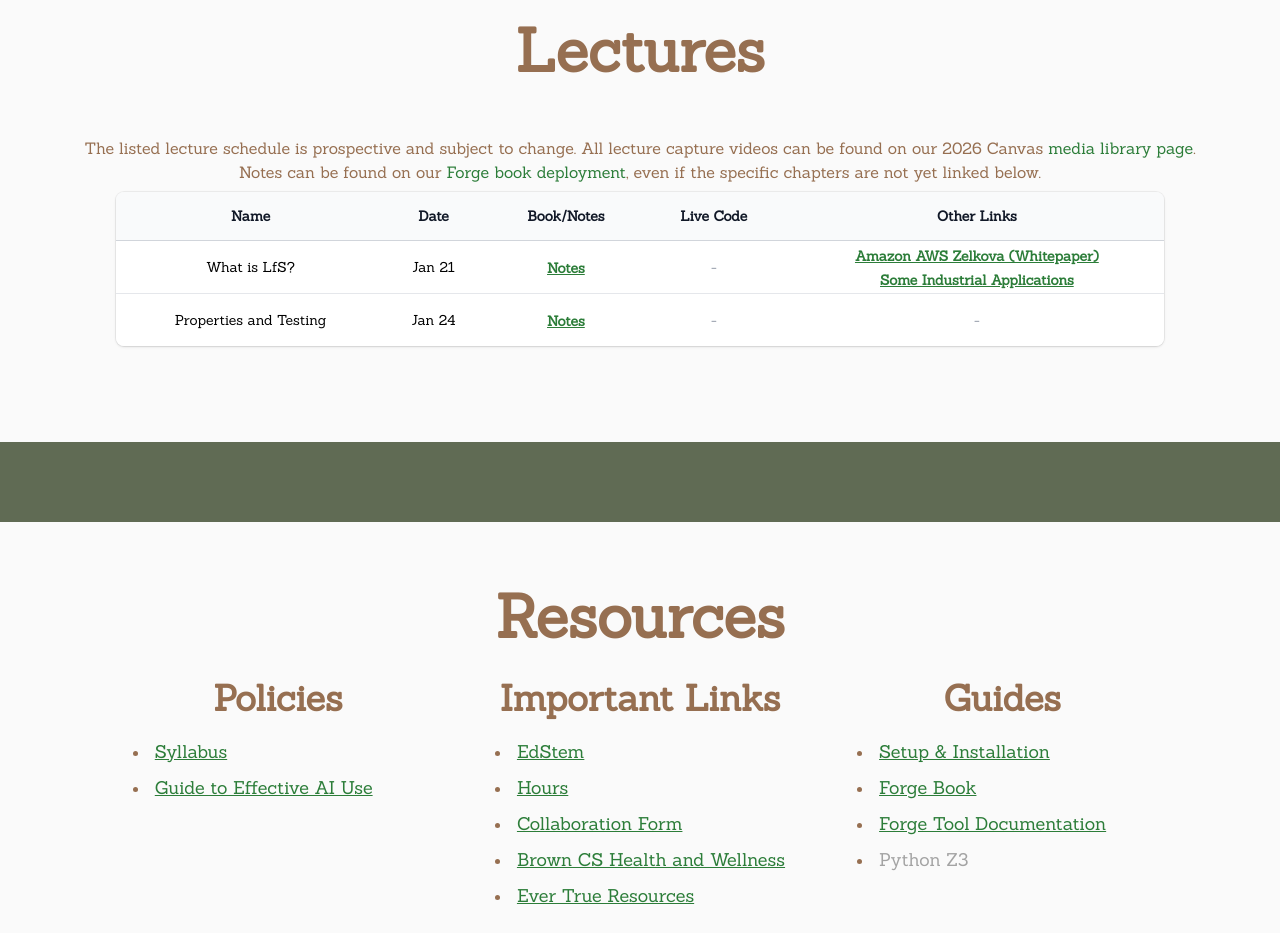
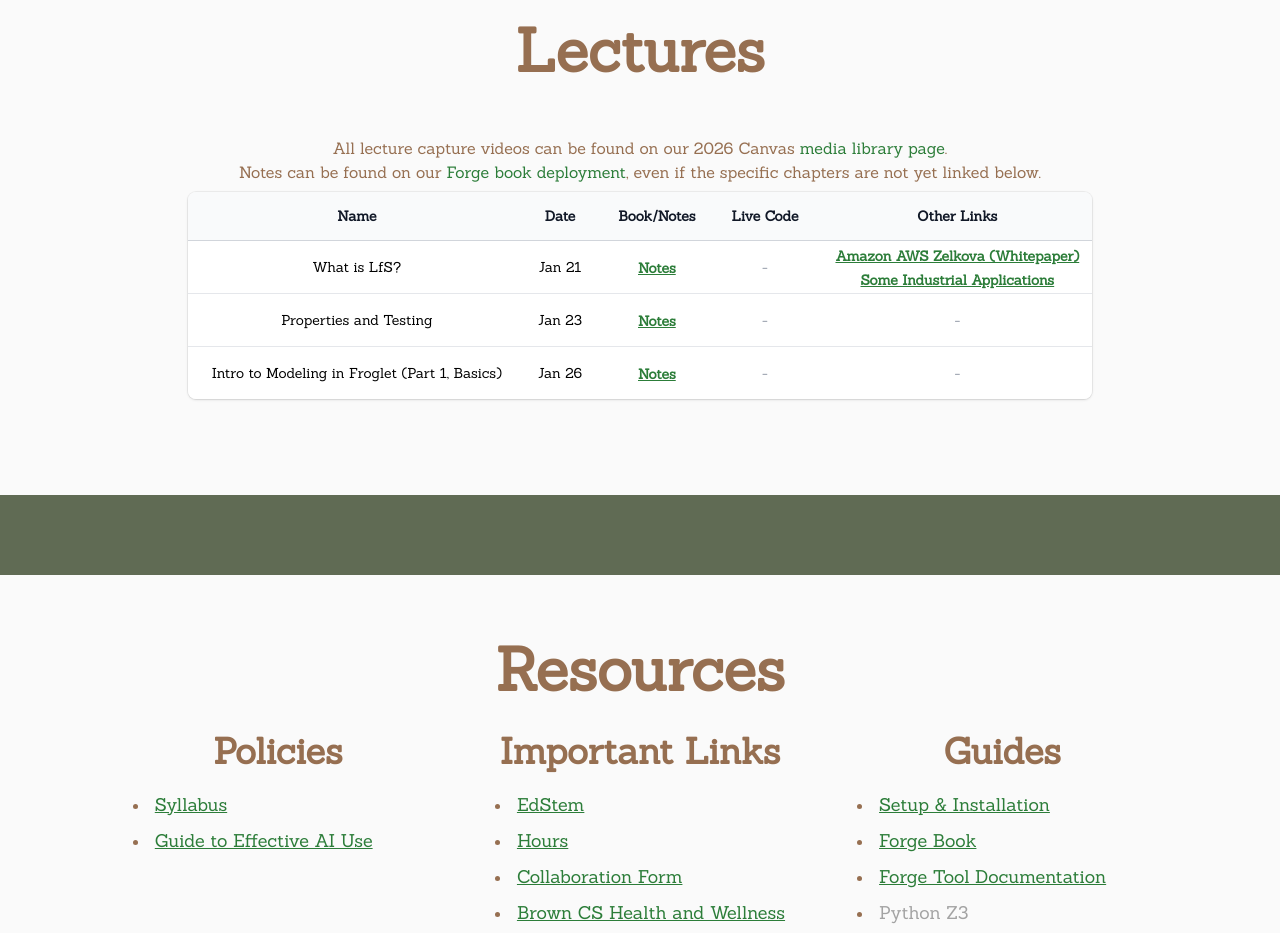
Before and after one commit to csci1710/2026, a React (Create React App) app in the folder my-app/: page / in a window 1280 px wide. Shown: the part 3320-4253 px from the top of the page. Built offline with nearby package versions, Linux system fonts and the light colour scheme; a web font is replaced by a local one.

Commit message:
1/26 lecture'

```diff
--- a/my-app/src/App.tsx
+++ b/my-app/src/App.tsx
@@ -90,7 +90,7 @@ function App() {
               alt="CS1710 Logo"
               className="max-auto h-[12rem]"
             />
-            <a href="https://forge-fm.github.io/book/" target="_blank">
+            <a href="https://forge-fm.github.io/book/2026/" target="_blank">
               <img
                 src={LFS_FROG}
                 alt="Cute lil froggy"
--- a/my-app/src/SITE_DATA.ts
+++ b/my-app/src/SITE_DATA.ts
@@ -62,20 +62,20 @@ export const lectures: Lecture[] = [
   },
   {
     name: "Properties and Testing",
-    date: "Jan 24",
+    date: "Jan 23",
     notesLink:
       "https://forge-fm.github.io/book/2026/chapters/properties/pbt.html",
     recordingLink: "",
     liveCodeLink: "",
   },
-  // {
-  //   name: "Intro to Modeling in Froglet (Part 1, Basics)",
-  //   date: "Jan 27",
-  //   notesLink: "https://csci1710.github.io/book/chapters/ttt/ttt.html",
-  //   recordingLink: "",
-  //   liveCodeLink:
-  //     "https://github.com/csci1710/2025/blob/main/my-app/public/livecode/2025/jan27_ttt.frg",
-  // },
+  {
+    name: "Intro to Modeling in Froglet (Part 1, Basics)",
+    date: "Jan 26",
+    notesLink: "https://forge-fm.github.io/book/2026/chapters/ttt/ttt.html",
+    recordingLink: "",
+    liveCodeLink: "",
+    // "https://github.com/csci1710/2025/blob/main/my-app/public/livecode/2025/jan27_ttt.frg",
+  },
   // {
   //   name: "Intro to Modeling (Part 2, Transitions); Showcase",
   //   date: "Jan 29",
--- a/my-app/src/components/LecturesTable.tsx
+++ b/my-app/src/components/LecturesTable.tsx
@@ -20,8 +20,7 @@ export default function LecturesTable(props: LectureTableProps) {
     <div className="mt-8 flex flex-col">
       <div className="-my-2 -mx-4 overflow-x-auto sm:-mx-6 lg:-mx-8">
         <p>
-          The listed lecture schedule is prospective and subject to change. All
-          lecture capture videos can be found on our 2026 Canvas{" "}
+          All lecture capture videos can be found on our 2026 Canvas{" "}
           <a
             href="https://canvas.brown.edu/courses/1101694/external_tools/33943"
             target="_blank"
```
